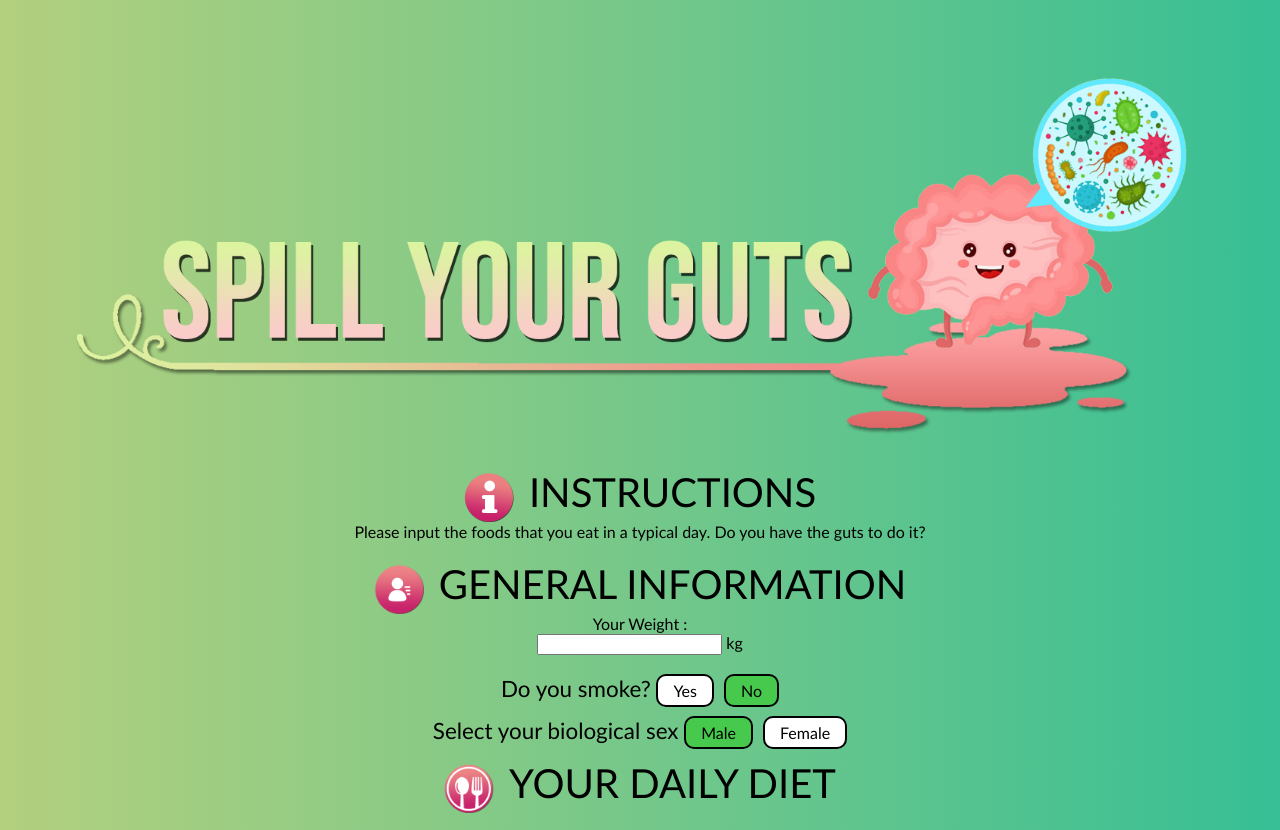
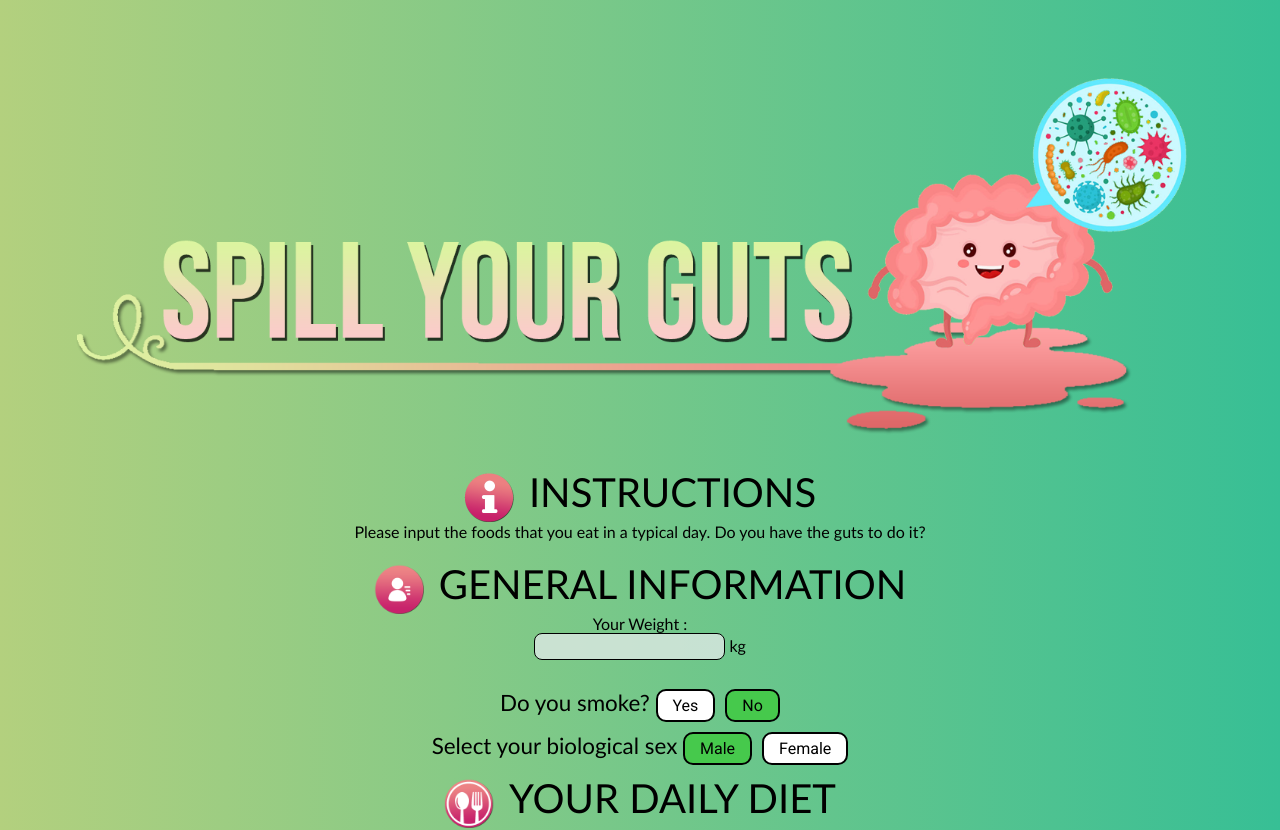
Before and after one commit to pooky1955/Spill-Your-Guts, a React (Create React App) app: page / in a window 1280 px wide. Shown: the top 830 px of the page. Built offline with nearby package versions, Linux system fonts and the light colour scheme.

Commit message:
styled input fields

```diff
--- a/src/App.css
+++ b/src/App.css
@@ -1,5 +1,5 @@
 
-@import url('https://fonts.googleapis.com/css?family=Oswald&display=swap');
+@import url('https://fonts.googleapis.com/css?family=Oswald|Roboto&display=swap');
  body {
   font-family: 'Trebuchet MS', 'Lucida Sans Unicode', 'Lucida Grande', 'Lucida Sans', Arial, sans-serif;
   font-size : 20;
@@ -105,6 +105,9 @@ button {
   margin-right : 10px;
   border : 2px solid black;
 }
+img {
+  pointer-events : none;
+}
 .Quizs {
   padding : 0.5rem;
   display: inline-block;
@@ -131,10 +134,11 @@ button {
   color : red;
   font-family: 'Segoe UI', Tahoma, Geneva, Verdana, sans-serif;
   text-decoration: bold;
-  font-size: 20px;
+  font-size: 1rem;
 
 
 }
+
 .Wrapper {
   text-align: center;
   width : 100%;
--- a/src/components/Answer.css
+++ b/src/components/Answer.css
@@ -1,9 +1,16 @@
-.InputNumber {
-    height : 10px;
-}
+
 .Portion {
     font-size: 1.5rem;
 }
+.NumberField {
+    height : 1.3rem;
+    font-size : 1.3rem;
+    background : rgba(173, 218, 195, 0.8);
+    border : 1px solid black;
+    font-family: 'Trebuchet MS', 'Lucida Sans Unicode', 'Lucida Grande', 'Lucida Sans', Arial, sans-serif;
+    border-radius : 10%;
+}
+
 .FoodName {
     font-size : 2rem;
 }
--- a/src/components/Answer.js
+++ b/src/components/Answer.js
@@ -40,12 +40,12 @@ class Answer extends React.Component {
 
                 <div style={myStyle} className={this.props.identifier}>
                     <input className={this.props.identifier} checked={this.props.checked} onChange={this.props.onChange} type='checkbox' id={id} />
-                    <span style={inputStyle} className="InputNumber">
-                        <input onChange={this.handleNumberChange} value={this.state.quantity} type='number' id={id + 1} min='0' style={inputStyle} maxLength='2' />
-                    </span>
 
                     <label htmlFor={id}><span className = "FoodName">{nameFruit}</span> <span className="Portion">for {this.props.portion} </span>   </label>
 
+                    <span style={inputStyle} className="InputNumber">
+                        <input className = "NumberField" onChange={this.handleNumberChange} value={this.state.quantity} type='number' id={id + 1} min='0' style={inputStyle} maxLength='2' />
+                    </span>
 
                 </div>
             )
--- a/src/components/Quiz.css
+++ b/src/components/Quiz.css
@@ -11,10 +11,12 @@
     transition-duration: 500ms;
 }
 
-.SearchBar {
+.SearchBar,#weight {
     padding : 0.2em;
     border : 1px solid black;
+    background : rgba(222, 233, 229, 0.8);
     font-size : 1em;
-    font-family : 'Trebuchet MS', 'Lucida Sans Unicode', 'Lucida Grande', 'Lucida Sans', Arial, sans-serif;
+    border-radius : 0.5rem;
+    font-family : Roboto,'Trebuchet MS', 'Lucida Sans Unicode', 'Lucida Grande', 'Lucida Sans', Arial, sans-serif;
     margin-bottom: 10px;
 }
--- a/src/components/toggle.css
+++ b/src/components/toggle.css
@@ -3,12 +3,12 @@
     font-size: 16px;
     padding : 5px 15px;
     text-decoration: none;
-    font-family: 'Trebuchet MS', 'Lucida Sans Unicode', 'Lucida Grande', 'Lucida Sans', Arial, sans-serif;
+    font-family: Roboto,'Trebuchet MS', 'Lucida Sans Unicode', 'Lucida Grande', 'Lucida Sans', Arial, sans-serif;
 }
 .normal {
     font-size: 16px;
     padding : 5px 15px;
-    font-family: 'Trebuchet MS', 'Lucida Sans Unicode', 'Lucida Grande', 'Lucida Sans', Arial, sans-serif;
+    font-family: Roboto,'Trebuchet MS', 'Lucida Sans Unicode', 'Lucida Grande', 'Lucida Sans', Arial, sans-serif;
     background : white;
     text-decoration: none;
 
```
